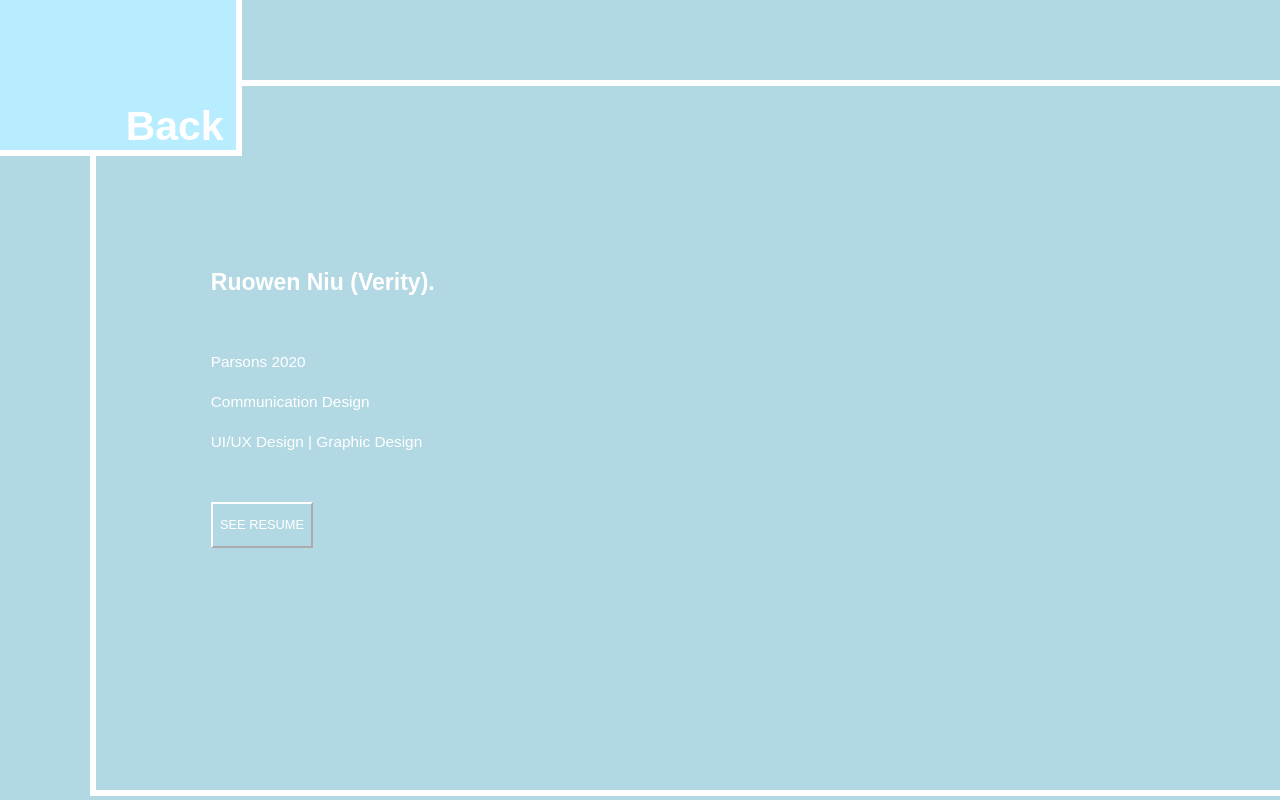
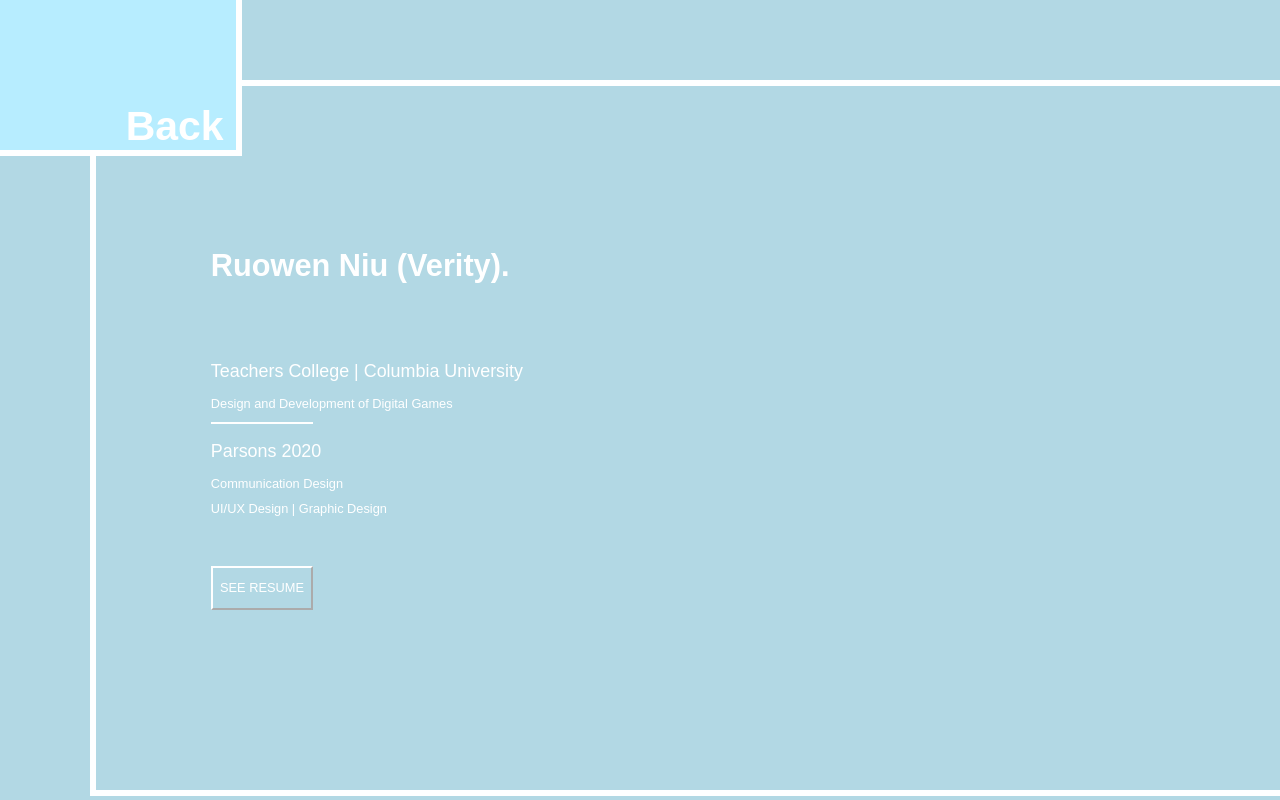
Before and after one commit to niur735/ruowen-niu.com, a plain HTML site: page content/name/index.html in a window 1280 px wide. Drawn offline with nearby package versions, Linux system fonts and the light colour scheme; a web font is replaced by a local one.

Commit message:
schoolinfo

```diff
--- a/content/name/assets/css/styles.css
+++ b/content/name/assets/css/styles.css
@@ -31,23 +31,32 @@ background-color:#B7EDFF;}
 .introduction{
 	width:40vw;
 	font-family: 'Chivo', sans-serif;
-  	font-size:1.2vw;
-    font-weight: 400;
-  	line-height: 40px;
+  	font-size:1vw;
+    font-weight: 300;
+  	line-height: 25px;
   	position:absolute;
   	color:white;
   	text-align: left;
-  	top:22vh;
+  	top:15vh;
   	left:9vw;
 }
 .name{
-  font-size:1.8vw;
-    font-weight: 700;
+  font-size:2.4vw;
+  font-weight: 700;
+  line-height: 15vh;
+}
+
+.school{
+  font-weight: 400;
+  font-size: 1.4vw;
+    line-height: 40px;
 }
 
 .resume{
-  background:none;
+  padding: 0;
+  background:transparent;
 	width:8vw;
+  outline:none;
 	font-family: 'Chivo', sans-serif;
   font-size:1vw;
   line-height: 40px;
@@ -57,7 +66,7 @@ background-color:#B7EDFF;}
   border-width: 0.2vw;
   position: absolute;
   left:9vw;
-  top:52vh;
+  top:60vh;
 
 }
 
--- a/content/name/index.html
+++ b/content/name/index.html
@@ -6,7 +6,7 @@
     <meta http-equiv="X-UA-Compatible" content="IE=edge">
     <meta name="viewport" content="width=device-width, initial-scale=1">
     <link rel="stylesheet" href="assets/css/styles.css">
-     <link href="https://fonts.googleapis.com/css2?family=Chivo:wght@400;700&display=swap" rel="stylesheet">
+     <link href="https://fonts.googleapis.com/css2?family=Chivo:wght@400;700;300&display=swap" rel="stylesheet">
   </head>
 
   <body>
@@ -15,7 +15,10 @@
       <div class="introduction">
       <div class="name">Ruowen Niu (Verity).</div>
       <br>
-      <div>Parsons 2020</div>
+      <div class="school">Teachers College | Columbia University</div>
+      <div>Design and Development of Digital Games</div>
+      <HR align=left width=100 color=#fff SIZE=2>
+      <div class="school">Parsons 2020</div>
       <div>Communication Design</div>
       <div>UI/UX Design | Graphic Design</div>
       </div>
```
Also changed, not shown: 1 other file.
